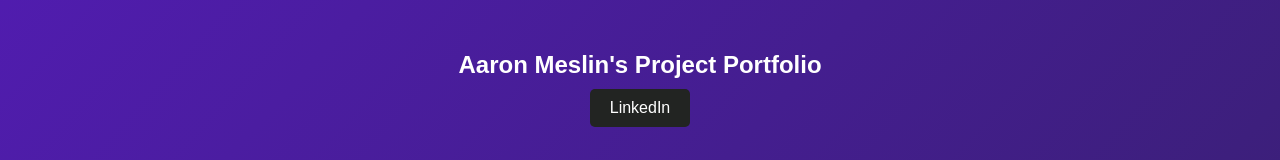
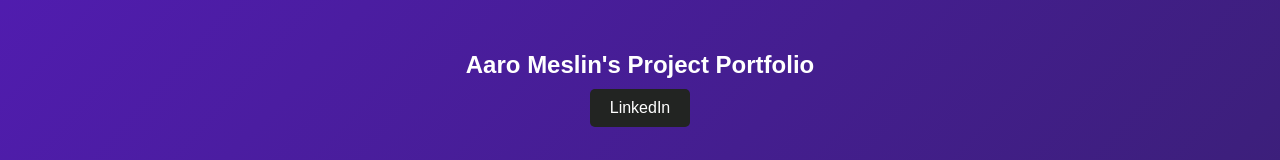
Before and after one commit to AaronMeslin/personal-website.github.io, a plain HTML site: page index.html in a window 1280 px wide. Shown: the top 160 px of the page. Drawn offline with Linux system fonts and the light colour scheme; a script that the page names is missing.

Commit message:
Update index.html

```diff
--- a/index.html
+++ b/index.html
@@ -17,7 +17,7 @@
                     <div class="card">
                         <div class="card__content">
                             <div class="card__header">
-                                <h1 class="card__title">Aaron Meslin's Project Portfolio</h1>
+                                <h1 class="card__title">Aaro Meslin's Project Portfolio</h1>
                                 <div class="linkedin">
                                     <a href="https://www.linkedin.com/in/aaron-meslin-04b979222/">
                                         <button class="button">LinkedIn</button>
```
